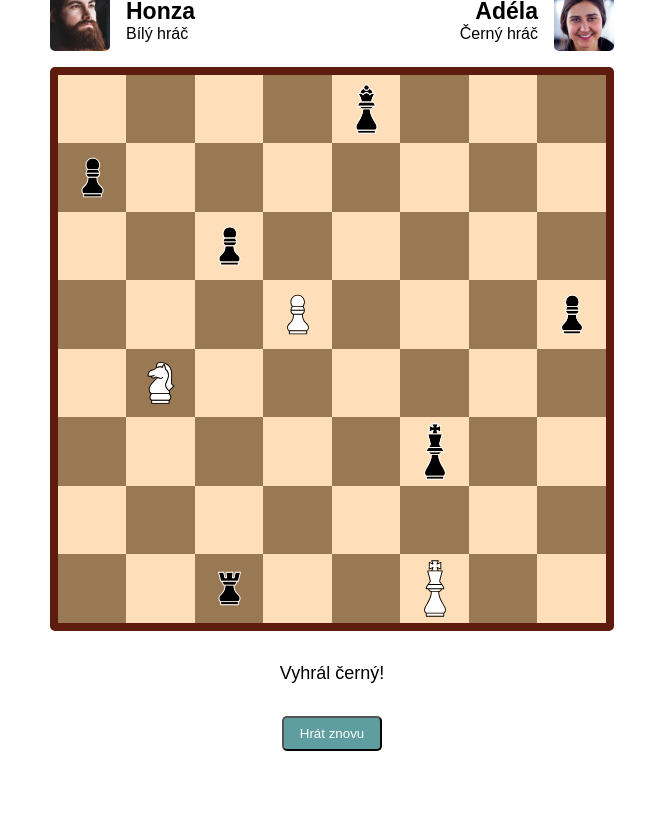
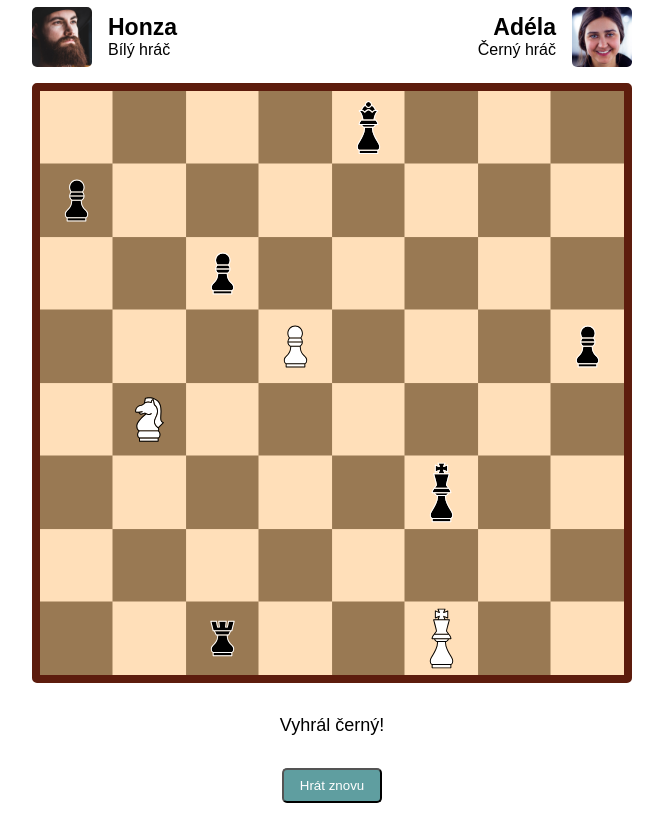
Before and after one commit to HTML-a-CSS-2-Podzim-2021-Online/sachy-TerezaZdislava, a plain HTML site: page index.html in a window 1280 px wide. Shown: the part 97-924 px from the top of the page, without its empty margins (308-971 px from the left). Before the commit the page ends 856 px from the top, so only its background shows below. Drawn offline with Linux system fonts and the light colour scheme.

Commit message:
responzivita konecne hura

```diff
--- a/index.html
+++ b/index.html
@@ -11,7 +11,7 @@
   <body>
     <h1>Šachy</h1>
     <div class="hra">
-      <div class="hraci">
+      <section class="hraci">
         <div class="honza">
           <img class="honza-img" src="obrazky/hraci/honza.jpg" alt="honza" />
           <div class="popisky-honza">
@@ -26,8 +26,8 @@
           </div>
           <img class="adela-img" src="obrazky/hraci/adela.jpg" alt="adela" />
         </div>
-      </div>
-      <div class="sachovnice">
+      </section>
+      <section class="sachovnice">
         <img
           class="figurka figurka-1"
           src="obrazky/figurky/dama-cerna.svg"
@@ -73,11 +73,11 @@
           src="obrazky/figurky/vez-cerna.svg"
           alt="figurka"
         />
-      </div>
-      <div class="paticka">
+      </section>
+      <section class="paticka">
         <p>Vyhrál černý!</p>
         <button>Hrát znovu</button>
-      </div>
+      </section>
     </div>
   </body>
 </html>
--- a/styles.css
+++ b/styles.css
@@ -5,6 +5,7 @@ body {
   display: flex;
   flex-direction: column;
   align-items: center;
+  padding: 1rem;
 }
 h1 {
   text-align: center;
@@ -53,19 +54,20 @@ h1 {
   margin-left: 1rem;
 }
 
-/* -------sachovnice---------- */
 .sachovnice {
+  display: grid;
   border: 8px solid #5d1c0d;
   border-radius: 5px;
   background-image: url('obrazky/sachovnice.png');
-  width: 548px;
-  height: 548px;
-  display: grid;
-  grid-template-rows: repeat(8, 12.5%);
-  grid-template-columns: repeat(8, 12.5%);
+  background-repeat: no-repeat;
+  background-size: contain;
+  background-position: center;
+  grid-template-rows: repeat(8, 1fr);
+  grid-template-columns: repeat(8, 1fr);
 }
 
 .figurka {
+  width: 100%;
   height: 100%;
 }
 .figurka-1 {
```
